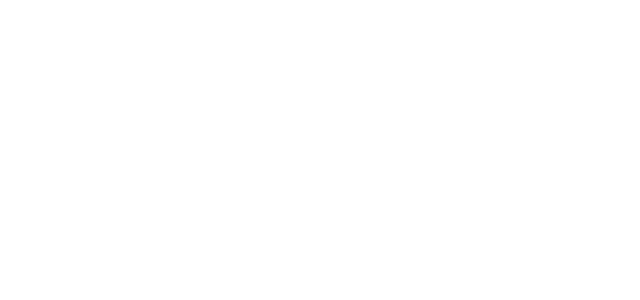
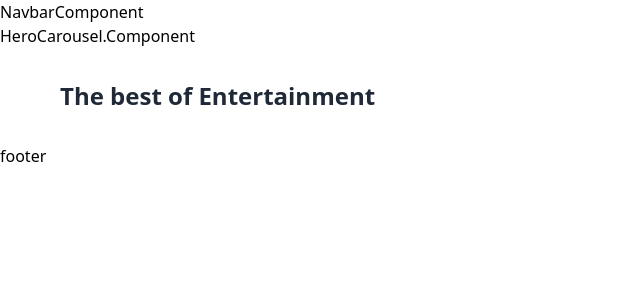
Before and after one commit to adshriniwas/book-my-show-app, a React (Create React App) app: page / in a window 1280 px wide. Before the commit this address had no page. Shown: the top 300 px of the page, without its empty margins (0-640 px from the left). Built offline with nearby package versions, Linux system fonts and the light colour scheme; the HTML template or start-up script is replaced by a standard one.

Commit message:
Day-02-part-1-commit

```diff
--- a/src/App.js
+++ b/src/App.js
@@ -3,13 +3,16 @@ import './App.css';
 import "slick-carousel/slick/slick.css";
 import "slick-carousel/slick/slick-theme.css";
 import { Route, Routes } from 'react-router-dom';
+import HomePage from './pages/HomePage';
+import MoviePage from './pages/MoviePage';
+import PlayPage from './pages/PlayPage';
 
 function App() {
   return (
     <Routes>
-      {/* <Route path='/' element={<HomePage/>} />
+      <Route path='/' element={<HomePage/>} />
       <Route path='/movie/:id' element={<MoviePage/>} />
-      <Route path='/plays' element={<Plays/>} /> */}
+      <Route path='/plays' element={<PlayPage/>} />
     </Routes>
   );
 }
--- /dev/null
+++ b/src/components/Entertainment/EntertainmentCard.Component.jsx
@@ -0,0 +1,7 @@
+import React from "react";
+
+const EntertainmentCard = () => {
+  return <div>EntertainmentCard.Component</div>;
+};
+
+export default EntertainmentCard;
--- /dev/null
+++ b/src/components/HeroCarousel/HeroCarousel.Component.jsx
@@ -0,0 +1,7 @@
+import React from "react";
+
+const HeroCarousel = () => {
+  return <div>HeroCarousel.Component</div>;
+};
+
+export default HeroCarousel;
--- /dev/null
+++ b/src/components/Navbar/MovieNavbar.Component.jsx
@@ -0,0 +1,7 @@
+import React from "react";
+
+const MovieNavbar = () => {
+  return <div>MovieNavbar</div>;
+};
+
+export default MovieNavbar;
--- /dev/null
+++ b/src/components/Navbar/Navbar.Component.jsx
@@ -0,0 +1,7 @@
+import React from "react";
+
+const Navbar = () => {
+  return <div>NavbarComponent</div>;
+};
+
+export default Navbar;
--- /dev/null
+++ b/src/components/PosterSlider/PosterSlider.Component.jsx
@@ -0,0 +1,7 @@
+import React from "react";
+
+const PosterSlider = () => {
+  return <div>PosterSlider.Component</div>;
+};
+
+export default PosterSlider;
--- /dev/null
+++ b/src/layout/DefaultLayoutHoc.jsx
@@ -0,0 +1,16 @@
+import React from "react";
+import Navbar from "../components/Navbar/Navbar.Component";
+
+const DefaultLayoutHoc =
+  (Component) =>
+  ({ ...props }) => {
+    return (
+      <>
+        <Navbar />
+        <Component {...props} />
+        <div>footer</div>
+      </>
+    );
+  };
+
+export default DefaultLayoutHoc;
--- /dev/null
+++ b/src/layout/MovieLayoutHoc.jsx
@@ -0,0 +1,16 @@
+import React from "react";
+import MovieNavbar from "../components/Navbar/MovieNavbar.Component";
+
+const MovieLayoutHoc =
+  (Component) =>
+  ({ ...props }) => {
+    return (
+      <div>
+        <MovieNavbar />
+        <Component {...props} />
+        <div>Footer</div>
+      </div>
+    );
+  };
+
+export default MovieLayoutHoc;
--- /dev/null
+++ b/src/pages/HomePage.jsx
@@ -0,0 +1,25 @@
+import React, { useState } from "react";
+import DefaultLayoutHoc from "../layout/DefaultLayoutHoc";
+
+import EntertainmentCard from "../components/Entertainment/EntertainmentCard.Component";
+import HeroCarousel from "../components/HeroCarousel/HeroCarousel.Component";
+import PosterSlider from "../components/PosterSlider/PosterSlider.Component";
+
+const HomePage = () => {
+  const [recommendedMovies, setRecommendedMovies] = useState([]);
+  const [premierMovies, setPremierMovies] = useState([]);
+  const [onlineStreamEvents, setOnlineStreamEvents] = useState([]);
+
+  return (
+    <>
+      <HeroCarousel />
+      <div className="container mx-auto px-4 md:px-12 my-8">
+        <h1 className="text-2xl font-bold text-gray-800 sm:ml-3 ml-0 my-3">
+          The best of Entertainment
+        </h1>
+      </div>
+    </>
+  );
+};
+
+export default DefaultLayoutHoc(HomePage);
--- /dev/null
+++ b/src/pages/MoviePage.jsx
@@ -0,0 +1,8 @@
+import React from "react";
+import MovieLayoutHoc from "../layout/MovieLayoutHoc";
+
+const MoviePage = () => {
+  return <div>MoviePage</div>;
+};
+
+export default MovieLayoutHoc(MoviePage);
--- /dev/null
+++ b/src/pages/PlayPage.jsx
@@ -0,0 +1,8 @@
+import React from "react";
+import DefaultLayoutHoc from "../layout/DefaultLayoutHoc";
+
+const PlayPage = () => {
+  return <div>PlayPage</div>;
+};
+
+export default DefaultLayoutHoc(PlayPage);
```
Also changed, not shown: 1 other file (tests, documents, lock files or other folders).
